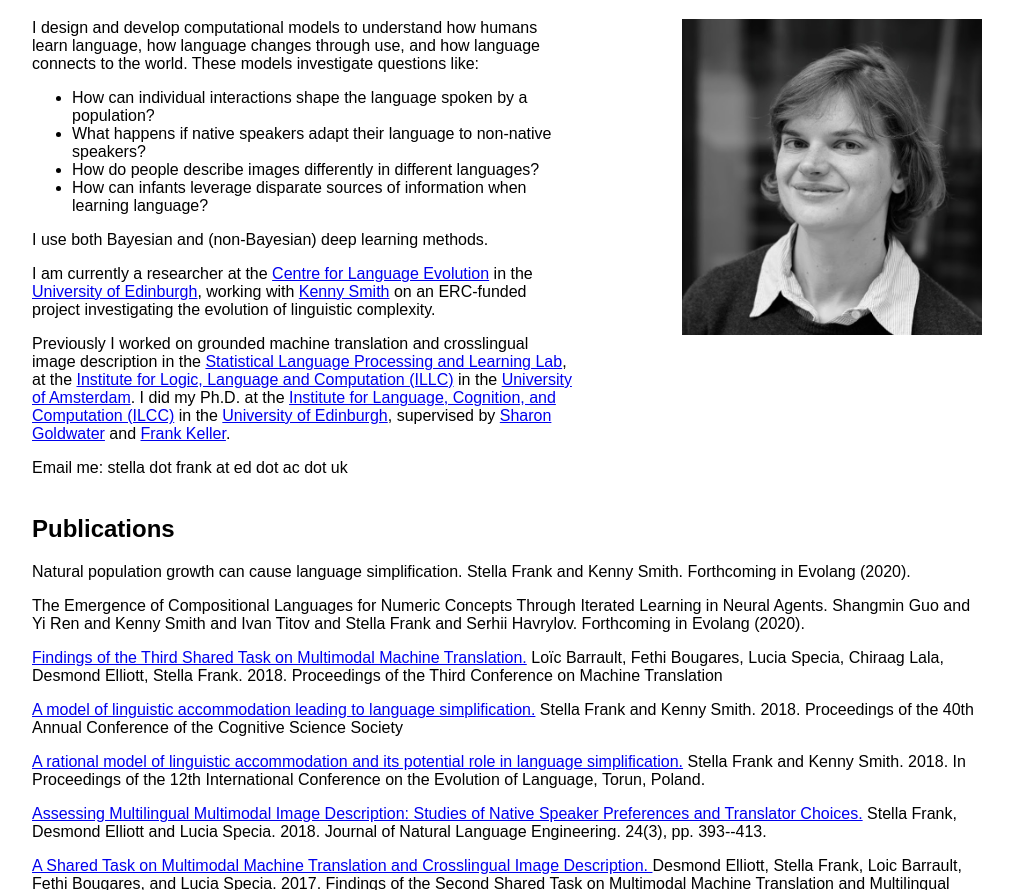
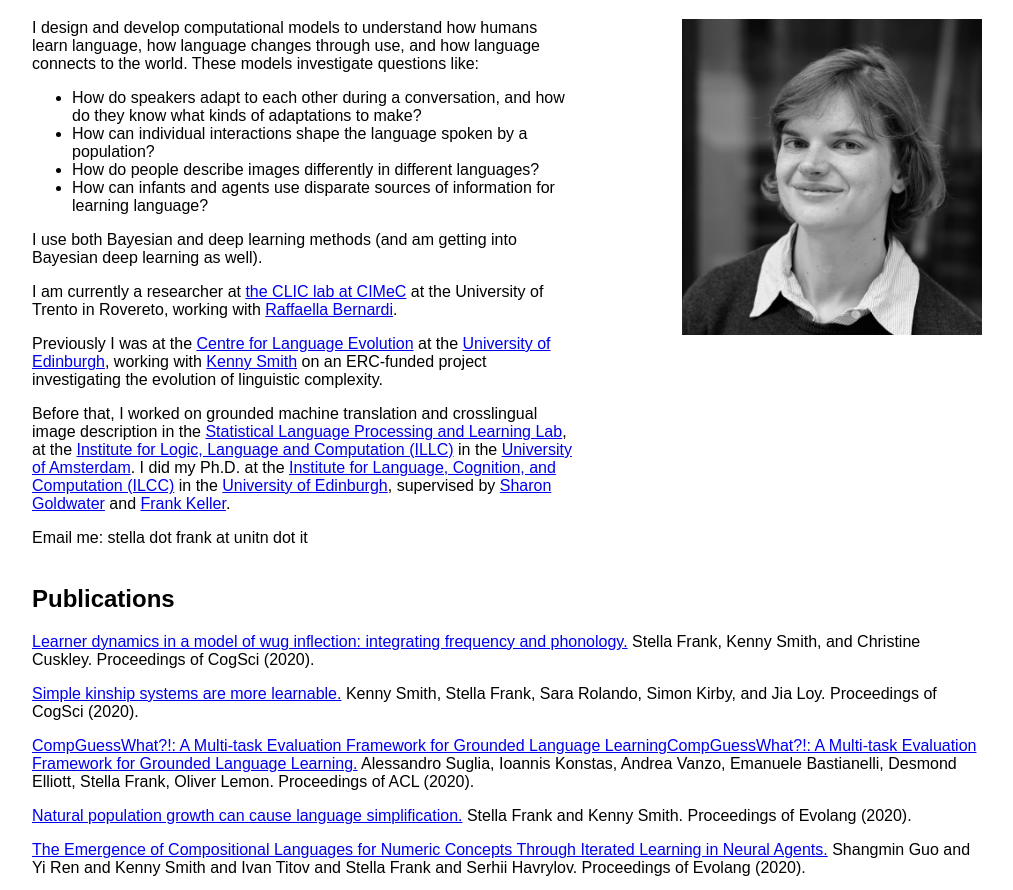
Before and after one commit to scfrank/scfrank.github.io, a plain HTML site: page cle_scfrank.html in a window 1280 px wide. Shown: the part 61-951 px from the top of the page, without its empty margins (133-1146 px from the left). Drawn offline with Linux system fonts and the light colour scheme.

Commit message:
For cimec.

```diff
--- a/cle_scfrank.html
+++ b/cle_scfrank.html
@@ -2,7 +2,7 @@
 <html lang="en"><head>
 <meta http-equiv="content-type" content="text/html; charset=UTF-8">
 <meta charset="utf-8">
-<title>Stella Frank at the Centre for Language Evolution</title>
+<title>Stella Frank at CIMeC, University of Trento</title>
 
 <body style="font-family: Arial, Helvetica, Sans Serif; background: white;">
 <div id="contentWrap" style="width: 950px; margin: 0 auto;">
@@ -17,28 +17,37 @@
     connects to the world. These models investigate questions
     like:
     <ul>
+      <li> How do speakers adapt to each other during a conversation, and how do
+        they know what kinds of adaptations to make?  </li>
       <li> How can individual interactions shape the language spoken by a
       population?</li>
-      <li> What happens if native speakers adapt their language to
-      non-native speakers?</li>
       <li> How do people describe images differently in different languages?</li>
-      <li> How can infants leverage disparate sources of information when learning language?</li>
+      <li> How can infants and agents use disparate sources of information for learning language?</li>
     </ul>
-    I use both Bayesian and (non-Bayesian) deep learning methods.
+    I use both Bayesian and deep learning methods (and am getting into Bayesian
+    deep learning as well).
 
 
     <p></p>
-    I am currently a researcher at the
+    I am currently a researcher at
+    <a href="https://www.cimec.unitn.it/en/71/language-interaction-and-computation-laboratory-clic">
+      the CLIC lab at CIMeC</a>
+    at the University of Trento in Rovereto,
+    working with
+    <a href="http://disi.unitn.it/~bernardi/index.php?page=home">
+      Raffaella Bernardi</a>.
+
+    <p></p>
+    Previously I was at the
     <a href="http://www.lel.ed.ac.uk/cle/">
       Centre for Language Evolution</a>
-    in the <a href="http://www.ed.ac.uk/">University of Edinburgh</a>,
+    at the <a href="http://www.ed.ac.uk/">University of Edinburgh</a>,
     working with
     <a href="http://www.lel.ed.ac.uk/~kenny/"> Kenny Smith</a>
     on an ERC-funded project investigating the evolution of linguistic
     complexity.
-
     <p></p>
-    Previously I worked on grounded machine
+    Before that, I worked on grounded machine
     translation and crosslingual image description
     in the
     <a href="https://staff.fnwi.uva.nl/k.simaan/research_all.html">
@@ -75,7 +84,7 @@
     I approach these problems from a Bayesian modelling perspective, which
     means I spend too much time debugging stochastic samplers. -->
   <p></p>
-  Email me: stella dot frank at ed dot ac dot uk
+  Email me: stella dot frank at unitn dot it
     <br><br>
 </div>
 <div style="float: right; margin: 10 auto;">
@@ -90,17 +99,45 @@
 <h2>Publications</h2>
 
 <p>
-  Natural population growth can cause language simplification.
-  Stella Frank and Kenny Smith.
-  Forthcoming in Evolang (2020).
+  <a href="https://cogsci.mindmodeling.org/2020/papers/0128/index.html">
+     Learner dynamics in a model of wug inflection: integrating frequency and
+     phonology.</a>
+  Stella Frank, Kenny Smith, and Christine Cuskley.
+  Proceedings of CogSci (2020).
 </p>
 
 <p>
+  <a href="https://cogsci.mindmodeling.org/2020/papers/0142/index.html">
+    Simple kinship systems are more learnable.</a>
+Kenny Smith, Stella Frank, Sara Rolando, Simon Kirby, and Jia Loy.
+  Proceedings of CogSci (2020).
+</p>
+
+<p>
+  <a href="https://www.aclweb.org/anthology/2020.acl-main.682/">
+CompGuessWhat?!: A Multi-task Evaluation Framework for Grounded Language
+LearningCompGuessWhat?!: A Multi-task Evaluation Framework for Grounded Language
+Learning.</a>
+Alessandro Suglia, Ioannis Konstas, Andrea Vanzo, Emanuele Bastianelli, Desmond
+Elliott, Stella Frank, Oliver Lemon.
+Proceedings of ACL (2020).
+</p>
+
+<p>
+  <a
+    href="https://brussels.evolang.org/proceedings/papers/EvoLang13_paper_52.pdf">
+    Natural population growth can cause language simplification.</a>
+  Stella Frank and Kenny Smith.
+  Proceedings of Evolang (2020).
+</p>
+
+<p>
+<a href="https://brussels.evolang.org/proceedings/papers/EvoLang13_paper_82.pdf">
   The Emergence of Compositional Languages for Numeric Concepts Through Iterated
-  Learning in Neural Agents.
+  Learning in Neural Agents.</a>
   Shangmin Guo and Yi Ren and Kenny Smith and Ivan Titov and Stella Frank and
   Serhii Havrylov.
-  Forthcoming in Evolang (2020).
+  Proceedings of Evolang (2020).
 </p>
 
 <p>
```
